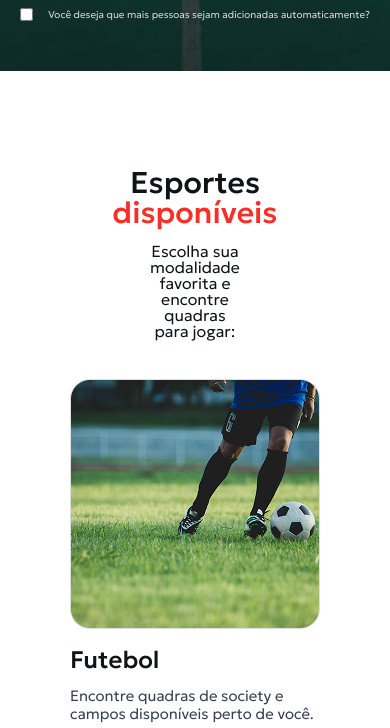
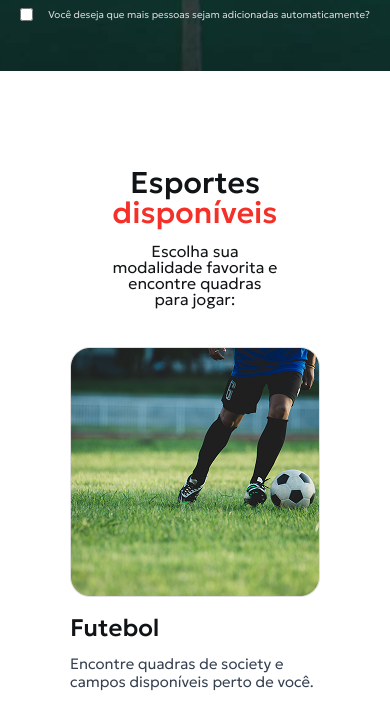
Before and after one commit to DanielCamposSantos/Game-Point, a plain HTML site: page pagina-principal.html in a window 390 px wide. Shown: the part 829-1557 px from the top of the page. Drawn offline with Linux system fonts and the light colour scheme.

Commit message:
Ajuste de responsividade da página principal

```diff
--- a/CSS/pagina-principal.css
+++ b/CSS/pagina-principal.css
@@ -140,6 +140,8 @@ select {
 
 
 #esportes-disponiveis {
+    display: flex;
+    flex-direction: column;
     padding: 97px 150px;
 
 }
@@ -152,7 +154,6 @@ select {
     font-style: normal;
     font-weight: 500;
     line-height: 100%;
-    /* 30px */
     padding-bottom: 15px;
 
 }
@@ -199,7 +200,6 @@ select {
     font-size: 15px;
     font-weight: 300;
     line-height: 120%;
-    /* 18px */
     width: 250px;
 
 }
@@ -216,7 +216,6 @@ select {
     font-size: 18px;
     font-weight: 500;
     line-height: 100%;
-    /* 18px */
 }
 
 #quadras-proximas-box {
@@ -361,7 +360,6 @@ select {
     font-size: 18px;
     font-weight: 300;
     line-height: 100%;
-    /* 18px */
 }
 
 #suporte-box>button::after {
@@ -372,10 +370,11 @@ select {
 
 
 
+@media (max-width: 1910px) {
+    #esportes-disponiveis {
+        align-items: center;
 
-
-
-@media (max-width: 1970px) {
+    }
     .descricao-bloco {
         display: flex;
         flex-direction: column;
@@ -396,10 +395,8 @@ select {
     #jogador-gamepoint-mobile {
         width: 100%;
         aspect-ratio: 1760 / 1500;
-        /* ≈ 1.17:1 - proporção exata da sua imagem */
         background: url(../images/Backgorund/jogador-mobile.png) center center / contain no-repeat;
         max-height: 80vh;
-        /* Limite máximo para não ficar muito grande */
     }
 
     #link-quadra {
```
